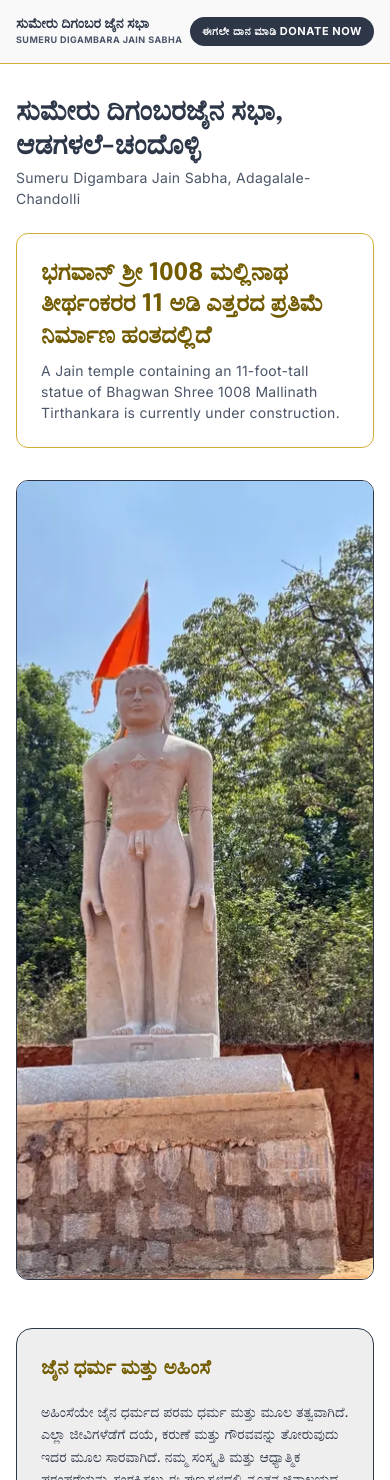
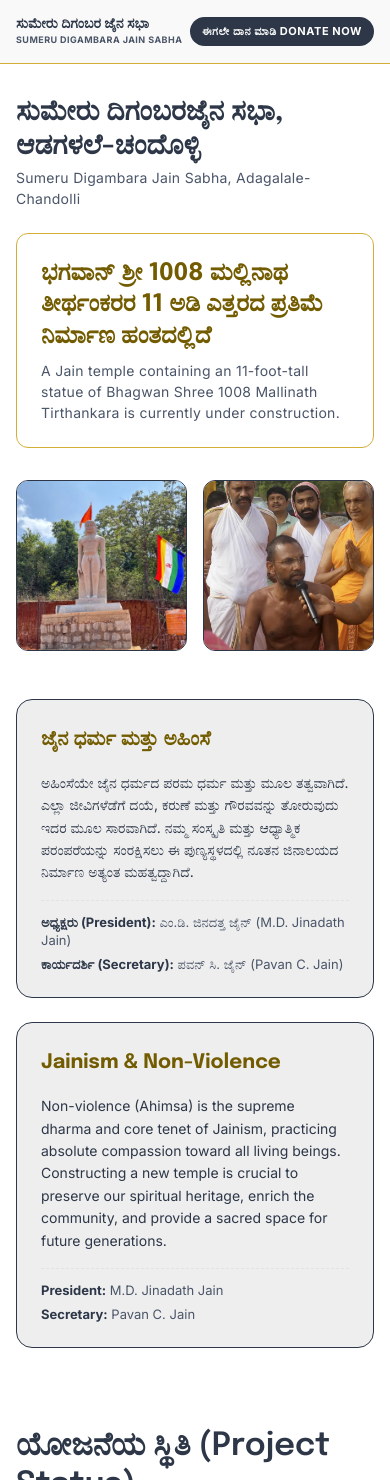
Before and after one commit to timothechauvet/sdjsac.in, a Next.js app: page / in a window 390 px wide. Shown: the top 1480 px of the page. Built offline with nearby package versions, Linux system fonts and the light colour scheme.

Commit message:
:art: display both hero images on top side-by-side on mobile and stacked on desktop

```diff
--- a/app/globals.css
+++ b/app/globals.css
@@ -343,17 +343,33 @@ a {
   }
 }
 
-.hero-image {
+.hero-images-container {
+  display: flex;
+  flex-direction: row;
+  gap: 16px;
   width: 100%;
-  aspect-ratio: 4 / 3;
-  object-fit: cover;
+}
+
+.hero-image-wrapper {
+  flex: 1;
+  aspect-ratio: 1 / 1;
   border-radius: 12px;
+  overflow: hidden;
   border: 1px solid var(--text-charcoal);
 }
 
+.hero-image-wrapper img {
+  width: 100%;
+  height: 100%;
+  object-fit: cover;
+}
+
 @media (min-width: 768px) {
-  .hero-image {
+  .hero-images-container {
+    flex-direction: column;
     height: 100%;
+  }
+  .hero-image-wrapper {
     aspect-ratio: auto;
   }
 }
--- a/app/page.js
+++ b/app/page.js
@@ -52,14 +52,26 @@ export default function Home() {
               </p>
             </div>
           </div>
-          <img
-            src="/images/hero_image_title.webp"
-            alt="Sumeru Digambara Jain Sabha temple structure - ಸುಮೇರು ದಿಗಂಬರ ಜೈನ ಸಭಾ ದೇವಾಲಯ"
-            className="hero-image"
-            width="800"
-            height="800"
-            fetchPriority="high"
-          />
+          <div className="hero-images-container">
+            <div className="hero-image-wrapper">
+              <img
+                src="/images/hero_image_hero.webp"
+                alt="Sumeru Digambara Jain Sabha temple structure - ಸುಮೇರು ದಿಗಂಬರ ಜೈನ ಸಭಾ ದೇವಾಲಯ"
+                width="600"
+                height="600"
+                fetchPriority="high"
+              />
+            </div>
+            <div className="hero-image-wrapper">
+              <img
+                src="/images/hero_image_muni.webp"
+                alt="Muni Shri 108 Vidith Sagar Presiding - ಪೂಜ್ಯ ಮುನಿ ಶ್ರೀ 108 ವಿದಿತ ಸಾಗರ ಮಹಾರಾಜರ ಮಾರ್ಗದರ್ಶನ"
+                width="600"
+                height="600"
+                fetchPriority="high"
+              />
+            </div>
+          </div>
 
           <div className="hero-info-grid">
             <div className="info-box">
```
Also changed, not shown: public/images/hero_image_hero.webp (renamed from public/images/hero_image_title.webp), public/images/hero_image_muni.webp (added).
